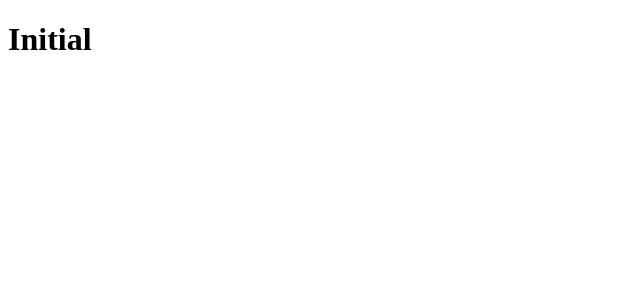
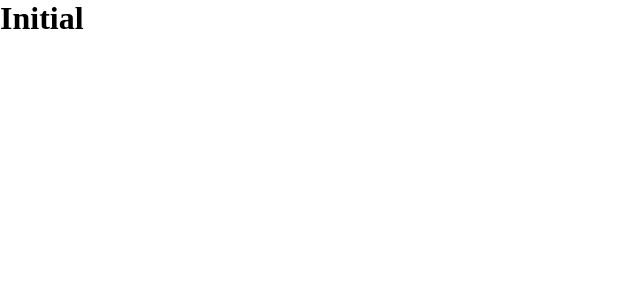
Before and after one commit to anderson-tec12/Ignite-DTMoney, a React (Create React App) app: page / in a window 1280 px wide. Shown: the top 300 px of the page, without its empty margins (0-640 px from the left). Built offline with nearby package versions, Linux system fonts and the light colour scheme.

Commit message:
feat: add global styles

```diff
--- a/package.json
+++ b/package.json
@@ -41,6 +41,7 @@
     "@types/node": "^12.0.0",
     "@types/react": "^17.0.0",
     "@types/react-dom": "^17.0.0",
+    "@types/styled-components": "^5.1.9",
     "git-commit-msg-linter": "^3.0.3",
     "typescript": "^4.1.2"
   }
--- a/public/index.html
+++ b/public/index.html
@@ -1,6 +1,7 @@
 <!DOCTYPE html>
 <html lang="pt-br">
   <head>
+    <link rel="shortcut icon" href="favicon.png" type="image/png">
     <meta charset="utf-8" />
 
     <title>DT Money</title>
--- a/src/App.tsx
+++ b/src/App.tsx
@@ -1,10 +1,11 @@
 import React from 'react';
-import styled from 'styled-components'
+import {GlobalStyles} from './styles/globals'
 
 export function App() {
   return (
     <div className="App">
       <h1>Initial</h1>
+      <GlobalStyles />
     </div>
   );
 }
--- /dev/null
+++ b/src/styles/globals.ts
@@ -0,0 +1,45 @@
+import {createGlobalStyle} from 'styled-components'
+
+export const GlobalStyles = createGlobalStyle`
+  :root{
+    --background:#f0f2f5;
+    --red:#e52e4d;
+    --blue:#5429cc;
+    --blue-light:#6933ff;
+    --text-title:#363f5f;
+    --text-body:#969cb3;
+    --shape:#FFFFFF
+  }
+
+  * {
+    margin: 0;
+    padding:0;
+    box-sizing:border-box
+  }
+
+  html{
+    @media (max-width: 1080px){
+      font-size:93.75%; // 15px
+    }
+
+    @media (max-width: 728px){
+      font-size:87.5%; // 14px
+    }
+  }
+
+  // REM = 1rem = font-size do navegador "16px"
+
+  body{
+    background: var(---background);
+    -webkit-font-smooth: antialiased;
+  }
+
+  button{
+    cursor: pointer
+  }
+
+  [disabled]{
+    opacity:0.6;
+    cursor:not-allowed
+  }
+`
```
Also changed, not shown: 1 other file (tests, documents, lock files or other folders).
